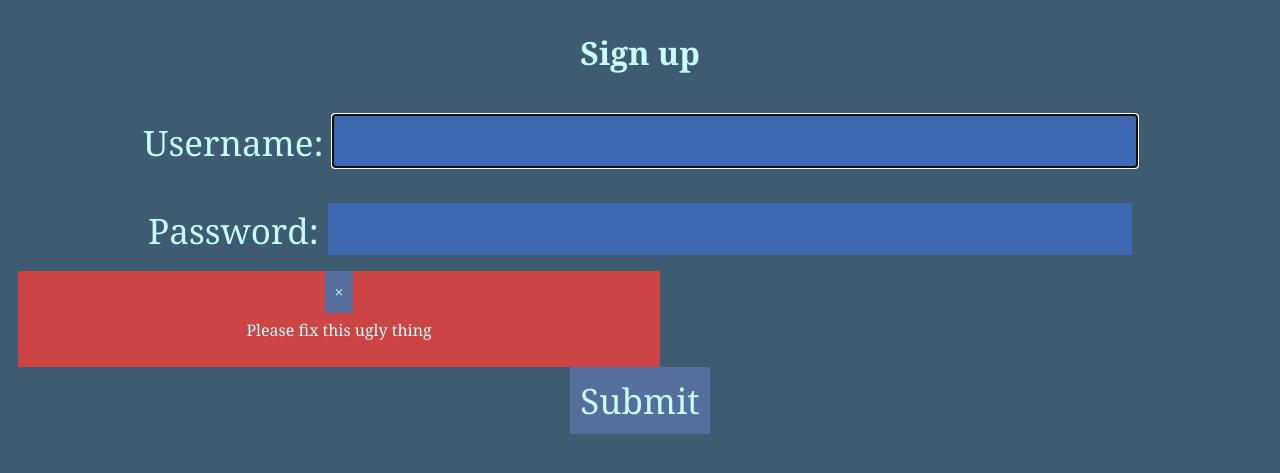
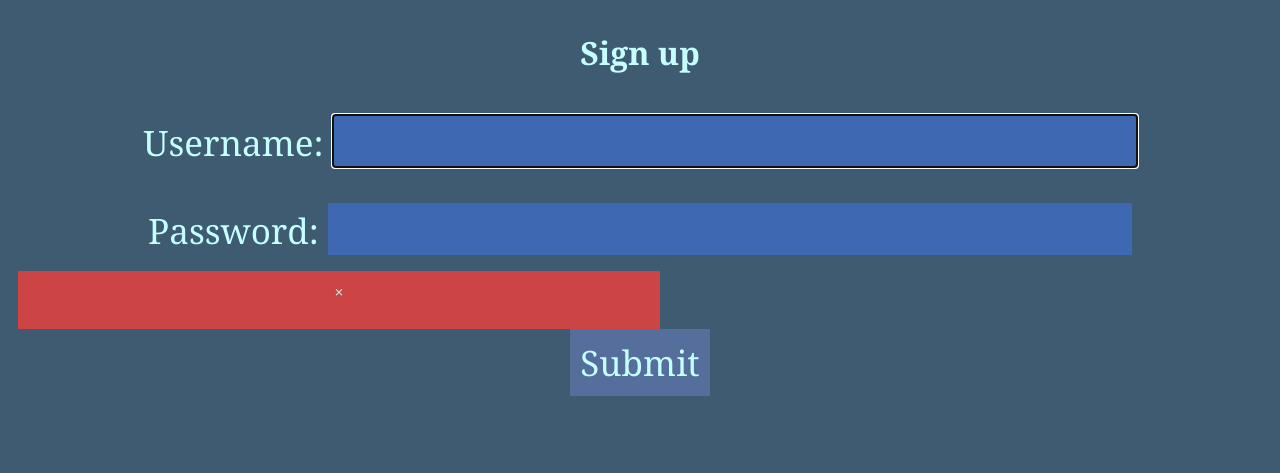
Before and after one commit to jimmydin7/Grammar-App, a Flask app: template templates/user/signup.html in a window 1280 px wide. Shown: the part 259-732 px from the top of the page. Run offline with Flask 3, Linux system fonts and the light colour scheme; the template is opened without the code that fills it, so the values that code supplies are empty.

Commit message:
Small changes

```diff
--- a/templates/user/signup.html
+++ b/templates/user/signup.html
@@ -14,12 +14,12 @@
         </p>
         {% if error != None %}
         <div class="generic-error-popup">
-            <span onclick="this.parentElement.style.display='none'" class="generic-button">&times;</span>
-            <p>Please fix this ugly thing</p>
+            <span onclick="this.parentElement.style.display='none'" class="submit-button">&times;</span>
             <p>{{ error }}</p>
         </div>
         {% endif %}
-        <button type="submit" class="generic-button generic-text generic-text-medium" >Submit</button>
+         <button type="submit" class="generic-button generic-text generic-text-medium" >Submit</button>
+
     </div>
 
 
```
